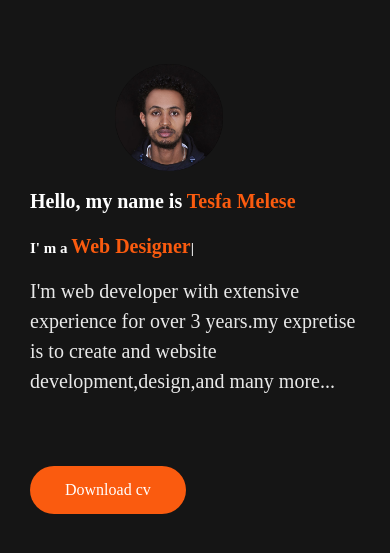
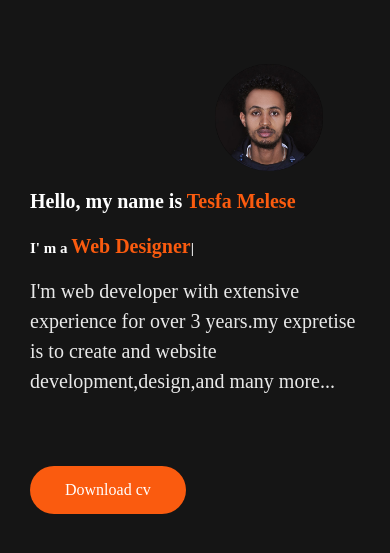
Before and after one commit to hope14657262/phase-1-final-project, a plain HTML site: page index.html in a window 390 px wide. Shown: the part 133-686 px from the top of the page. Drawn offline with nearby package versions, Linux system fonts and the light colour scheme; a web font is replaced by a local one.

Commit message:
edit  marigin

```diff
--- a/JS/CSS/style.css
+++ b/JS/CSS/style.css
@@ -750,7 +750,7 @@ input[type = text]{
     display: block;
     max-width: 30%;
     flex: 0 0 40%;
-    margin-left: 100px;
+    margin-left: 200px;
     text-align: center;
     position: relative;
       }
```
